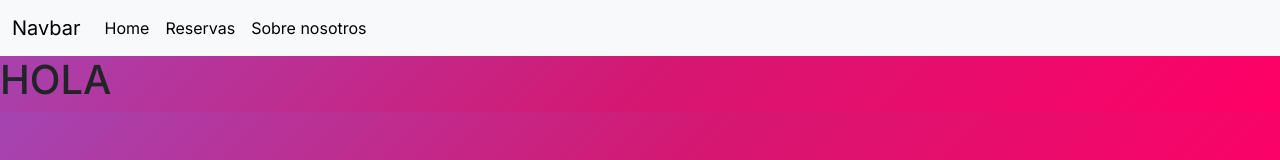
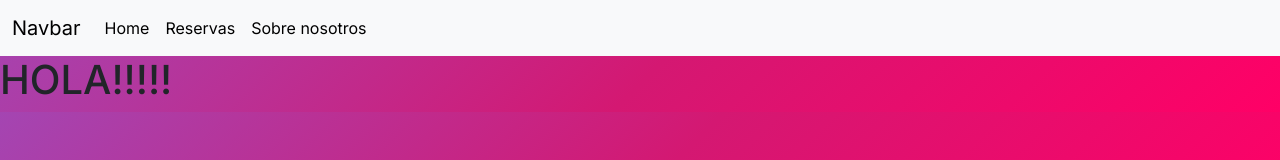
Before and after one commit to MarcosMellebovsky/tp6-next-citas, a Next.js app: page / in a window 1280 px wide. Shown: the top 160 px of the page. Built offline with nearby package versions, Linux system fonts and the light colour scheme.

Commit message:
Agregue signos

```diff
--- a/app/page.js
+++ b/app/page.js
@@ -3,6 +3,6 @@ import styles from "./page.module.css";
 
 export default function Home() {
   return(
-    <h1>HOLA</h1>
+    <h1>HOLA!!!!!</h1>
   )
 }
```
